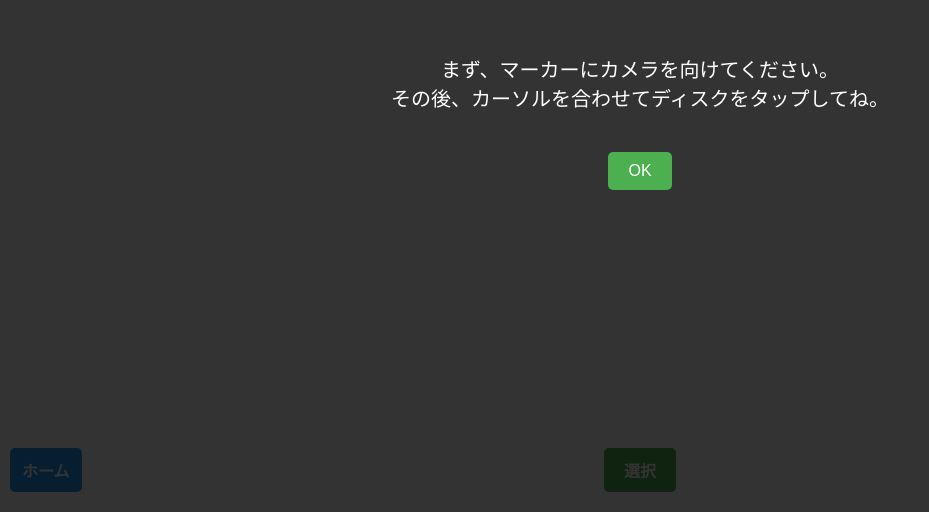
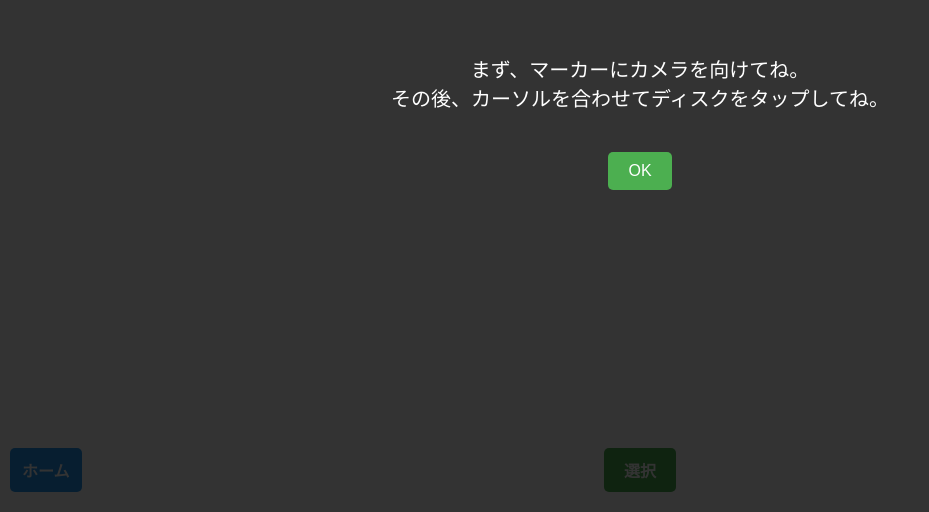
Before and after one commit to FUJI1229/hanoi, a plain HTML site: page hanoi-ar.html in a window 1280 px wide. Shown: the part 288-800 px from the top of the page, without its empty margins (0-929 px from the left). Drawn offline with Linux system fonts and the light colour scheme.

Commit message:
change popup

```diff
--- a/hanoi-ar.html
+++ b/hanoi-ar.html
@@ -50,7 +50,7 @@
   padding: 20px;
   flex-direction: column;
 ">
-  <p>まず、マーカーにカメラを向けてください。<br>その後、カーソルを合わせてディスクをタップしてね。</p>
+  <p>まず、マーカーにカメラを向けてね。<br>その後、カーソルを合わせてディスクをタップしてね。</p>
   <button onclick="closePopup()" style="
     margin-top: 20px;
     padding: 10px 20px;
```
